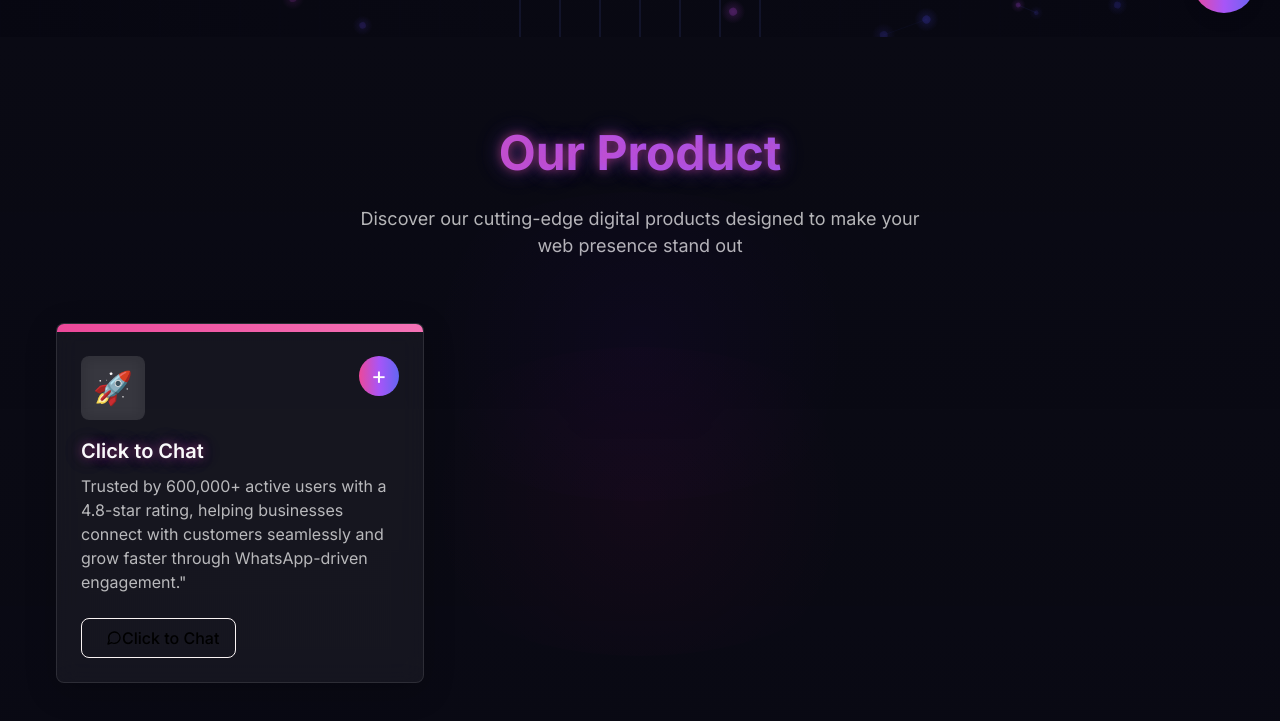
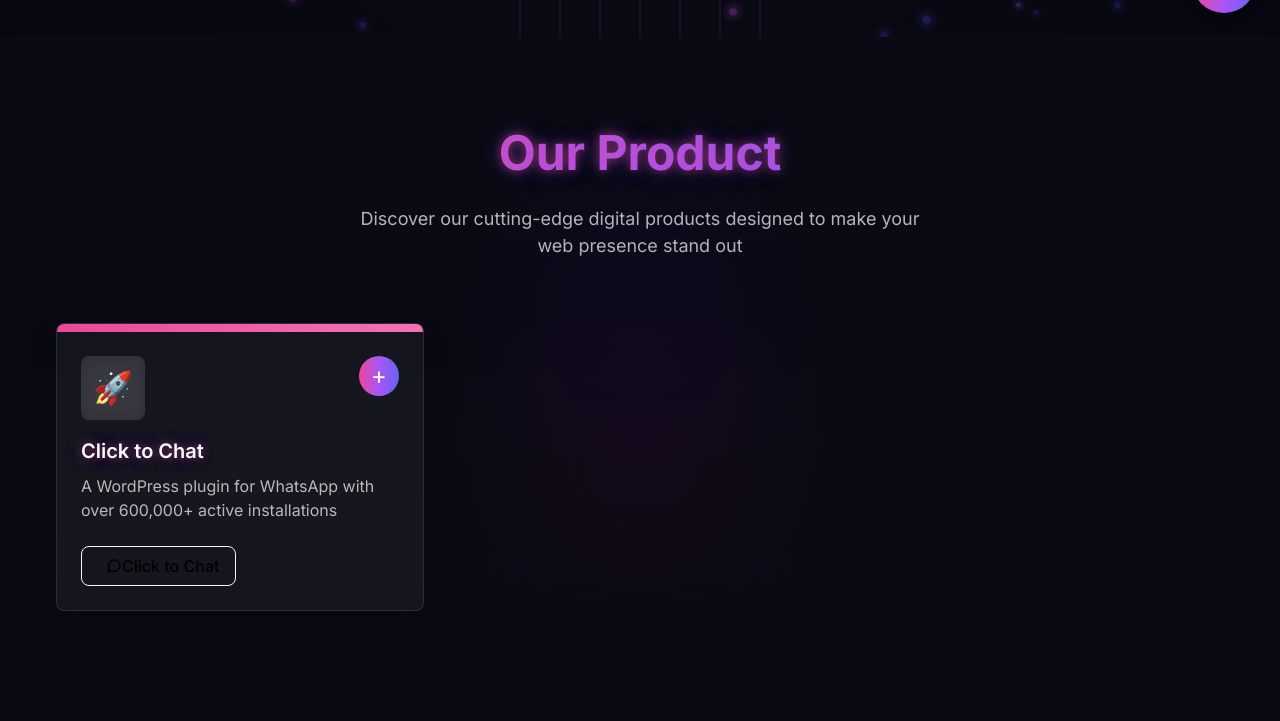
Before and after one commit to holithemes/page-holithemes, a plain HTML site: page index.html in a window 1280 px wide. Shown: the part 763-1484 px from the top of the page. Drawn offline with Linux system fonts and the light colour scheme; animation ran at ten frames a second.

Commit message:
updated content..

```diff
--- a/index.html
+++ b/index.html
@@ -110,7 +110,7 @@
                 <div class="card-plus">+</div>
               </div>
               <h3 class="card-title text-glow">Click to Chat</h3>
-              <p class="card-description">Trusted by 600,000+ active users with a 4.8-star rating, helping businesses connect with customers seamlessly and grow faster through WhatsApp-driven engagement."</p>
+              <p class="card-description">A WordPress plugin for WhatsApp with over 600,000+ active installations</p>
             </div>
             <div class="card-footer">
               <button class="btn btn-ghost btn-hover-effect">
```
